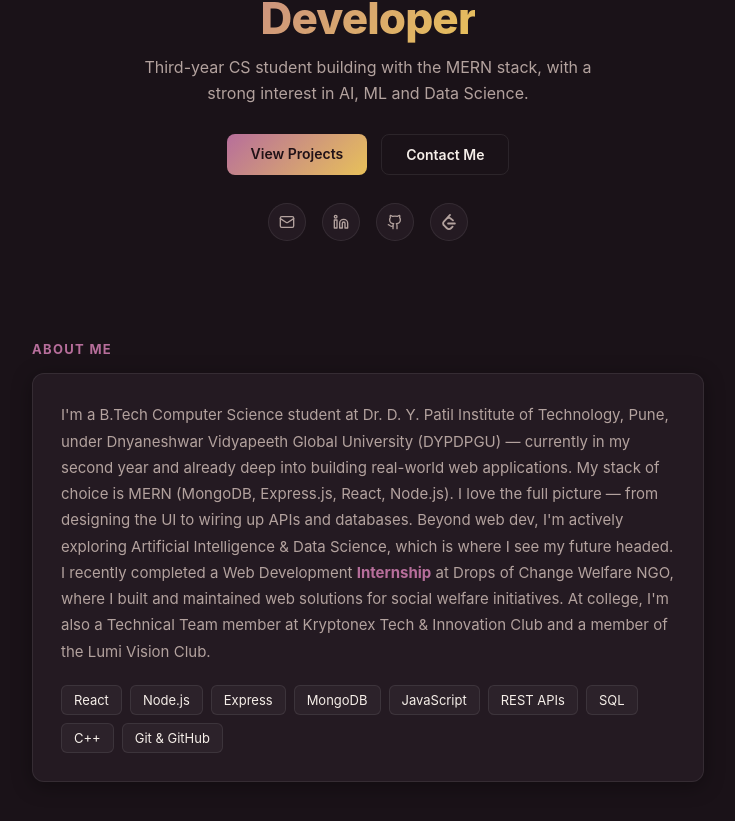
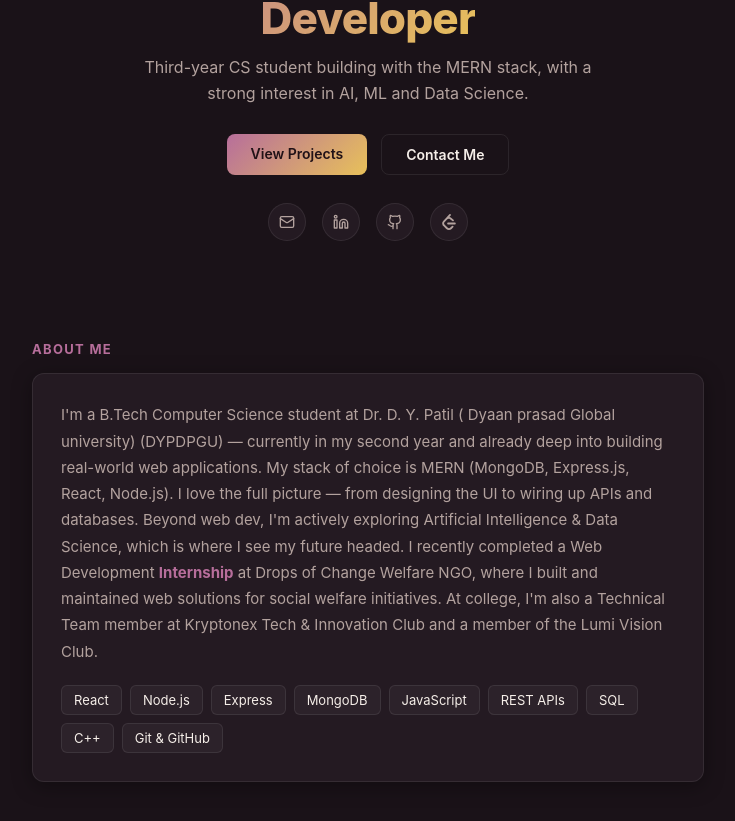
Before and after one commit to vaishnaviimahajann/portfolio, a React (Vite) app: page / in a window 1280 px wide. Shown: the part 373-1194 px from the top of the page, without its empty margins (272-1007 px from the left). Built offline with nearby package versions, Linux system fonts and the light colour scheme.

Commit message:
Update About Me section

```diff
--- a/src/App.jsx
+++ b/src/App.jsx
@@ -187,8 +187,7 @@ export default function App() {
         <h2 style={{ fontSize: "13px", letterSpacing: "0.1em", color: GRAD1, fontWeight: 700, marginBottom: "16px" }}>ABOUT ME</h2>
         <div style={{ background: T.card, border: `1px solid ${T.line}`, borderRadius: "12px", padding: "28px", boxShadow: T.shadow }}>
           <p style={{ color: T.dim, lineHeight: 1.75, fontSize: "15px", margin: 0 }}>
-  I'm a B.Tech Computer Science student at Dr. D. Y. Patil Institute of
-  Technology, Pune, under Dnyaneshwar Vidyapeeth Global University
+  I'm a B.Tech Computer Science student at Dr. D. Y. Patil ( Dyaan prasad Global university)
   (DYPDPGU) — currently in my second year and already deep into building
   real-world web applications. My stack of choice is MERN (MongoDB,
   Express.js, React, Node.js). I love the full picture — from designing
```
